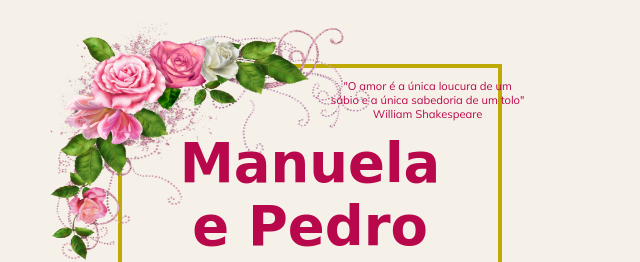
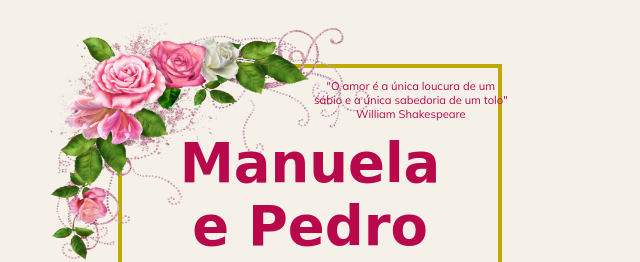
Before and after one commit to yohanavasconcelos/aplicativo-de-convites, a website: page convites/convite_casamento.html in a window 1280 px wide. Shown: the top 262 px of the page, 330-970 px from the left. Drawn offline with Linux system fonts and the light colour scheme; a web font is replaced by a local one.

Commit message:
Update styles_convite.css

```diff
--- a/convites/styles_convite.css
+++ b/convites/styles_convite.css
@@ -261,7 +261,7 @@ button:hover {
     font-size: 0.7em;
     padding-left: 6em;
     margin-top: -16.5em;
-    margin-right: -15em;
+    margin-right: -12em;
 }
 
 .casal{
```
